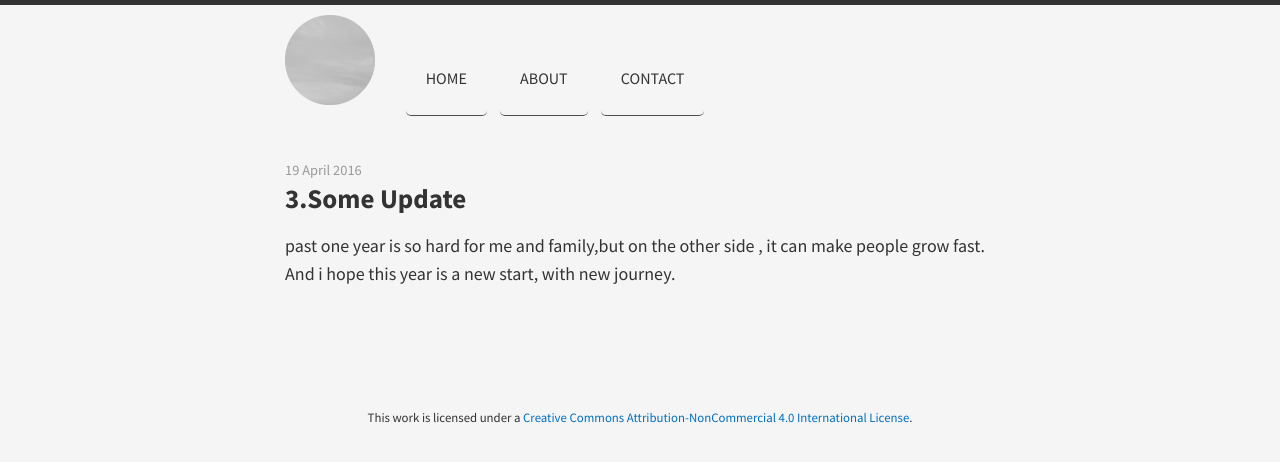
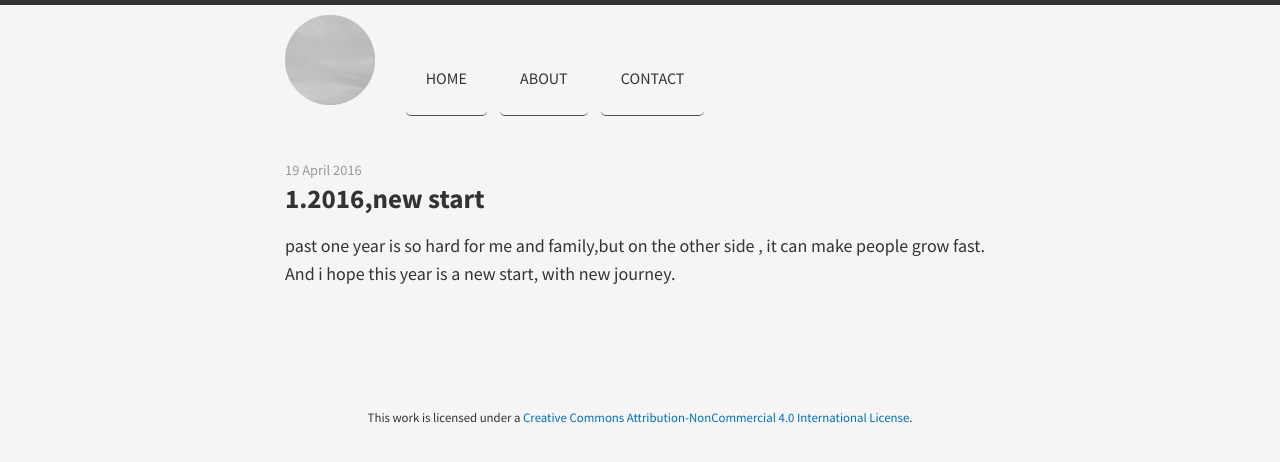
Before and after one commit to HuangFelix/Blog, a Jekyll site: the page built from _posts/2016-04-19-record.md, in a window 1280 px wide. Shown: the top 462 px of the page. Built offline with Jekyll 4.4.1, drawn with Linux system fonts in a browser that asks for light colours; nearby versions of some CDN libraries; Markdown is read by kramdown in place of the engine named in the settings.

Commit message:
Update 2016-04-19-record.md

```diff
--- a/_posts/2016-04-19-record.md
+++ b/_posts/2016-04-19-record.md
@@ -1,6 +1,6 @@
 ---
 layout: post
-title: 3.Some Update
+title: 1.2016,new start
 ---
 past one year is so hard for me and family,but on the other side , it can make people grow fast.
 And i hope this year is a new start, with new journey.
```
